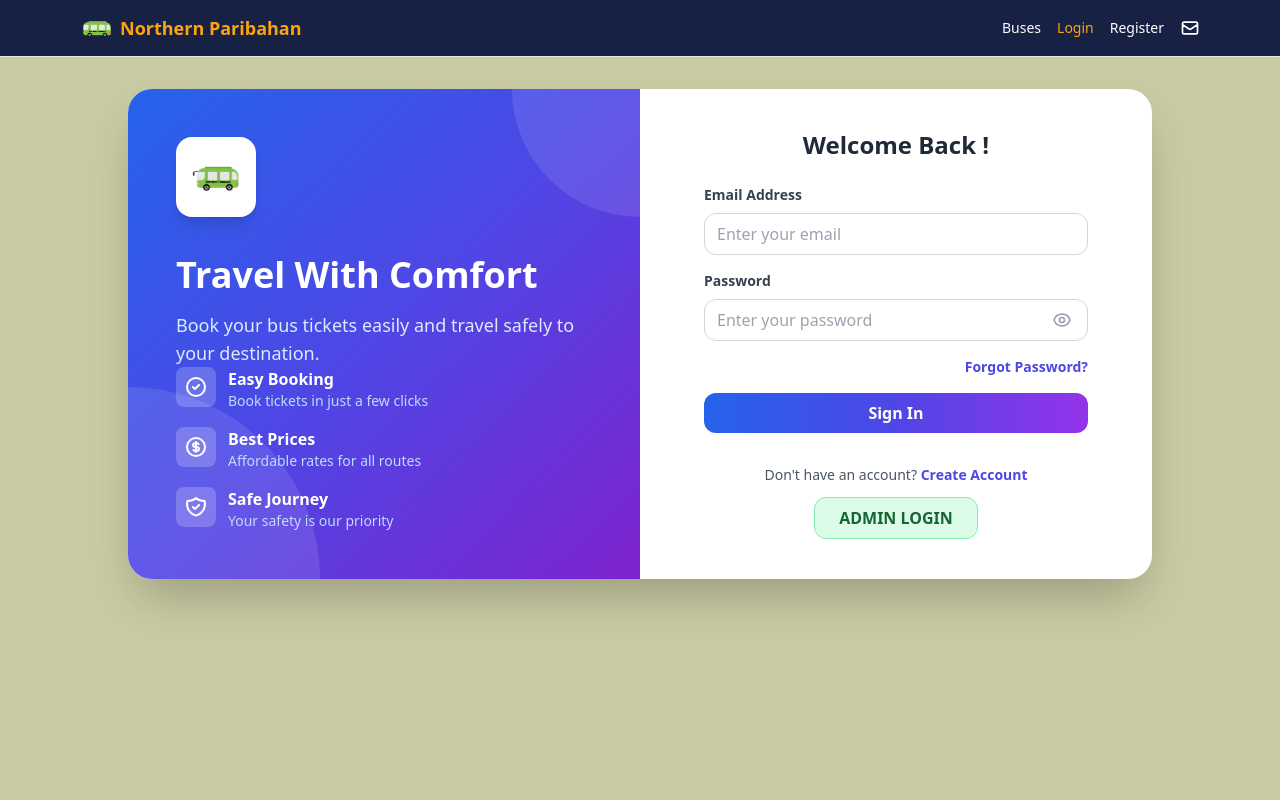
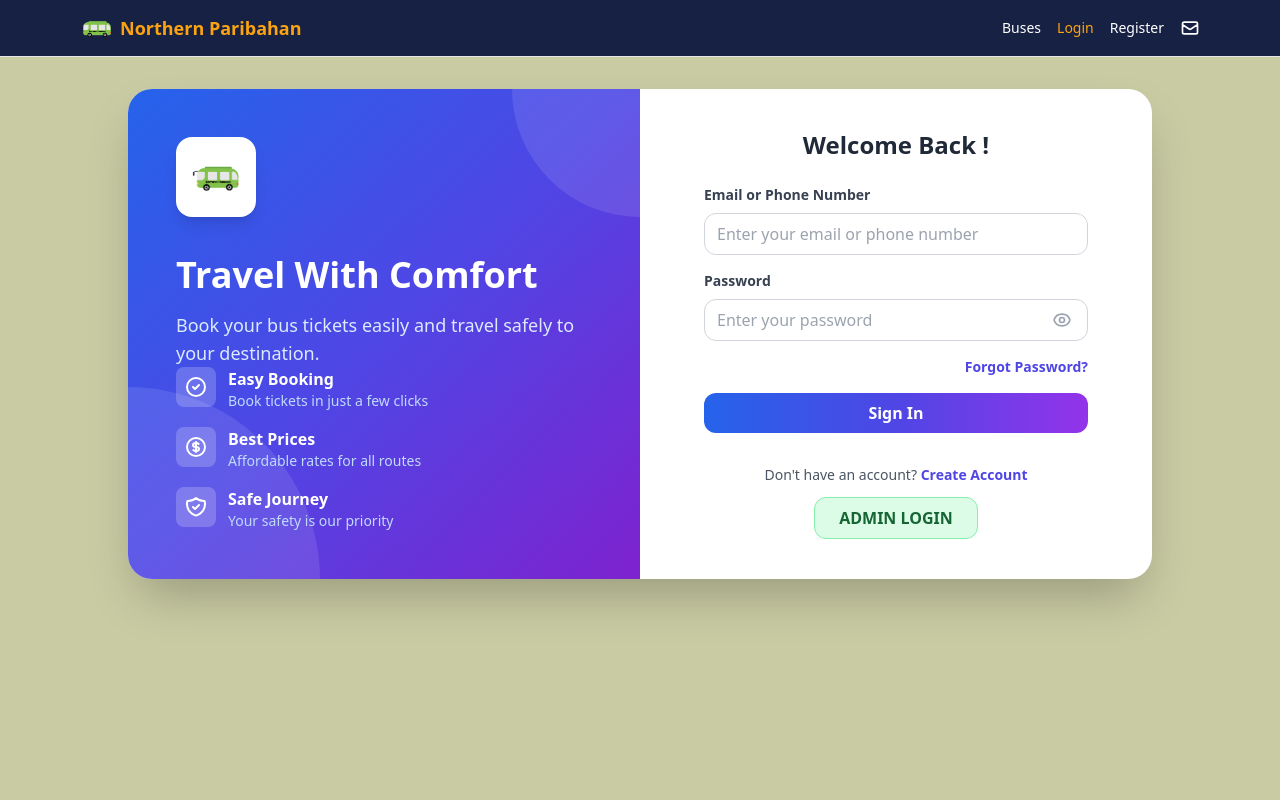
Before and after one commit to uzicodes/Northern-Paribahan, a Next.js app in the folder frontend/: page /login in a window 1280 px wide. Shown: the top 800 px of the page. Built offline with nearby package versions, Linux system fonts and the light colour scheme.

Commit message:
users have the flexibility to login using either their email address

```diff
--- a/frontend/app/login/page.tsx
+++ b/frontend/app/login/page.tsx
@@ -2,13 +2,13 @@
 import React, { useState } from 'react';
 
 export default function LoginPage() {
-  const [email, setEmail] = useState<string>('');
+  const [emailOrPhone, setEmailOrPhone] = useState<string>('');
   const [password, setPassword] = useState<string>('');
   const [showPassword, setShowPassword] = useState<boolean>(false);
 
   const handleSubmit = (e: React.FormEvent) => {
     e.preventDefault();
-    console.log('Login attempt:', { email, password });
+    console.log('Login attempt:', { emailOrPhone, password });
   };
 
   return (
@@ -93,17 +93,17 @@ export default function LoginPage() {
             <p className="text-gray-600 mb-6"></p>
 
             <form onSubmit={handleSubmit} className="space-y-4">
-              {/* Email Input */}
+              {/* Email or Phone Input */}
               <div>
-                <label htmlFor="email" className="block text-sm font-semibold text-gray-700 mb-2">
-                  Email Address
+                <label htmlFor="emailOrPhone" className="block text-sm font-semibold text-gray-700 mb-2">
+                  Email or Phone Number
                 </label>
                 <input
-                  id="email"
-                  type="email"
-                  value={email}
-                  onChange={(e) => setEmail(e.target.value)}
-                  placeholder="Enter your email"
+                  id="emailOrPhone"
+                  type="text"
+                  value={emailOrPhone}
+                  onChange={(e) => setEmailOrPhone(e.target.value)}
+                  placeholder="Enter your email or phone number"
                   required
                   className="w-full px-3 py-2 border border-gray-300 rounded-xl focus:ring-2 focus:ring-indigo-500 focus:border-transparent outline-none transition-all duration-300 text-green-700"
                 />
--- a/frontend/components/Footer.tsx
+++ b/frontend/components/Footer.tsx
@@ -134,7 +134,7 @@ export default function Footer() {
                 <div className="border-t pt-6" style={{ borderColor: '#F1F604', opacity: 0.3 }}>
                     <div className="flex flex-col md:flex-row justify-between items-center gap-4">
                         <p className="text-sm" style={{ color: '#F1F604' }}>
-                            © {new Date().getFullYear()} Northern Paribahan. All rights reserved.
+                            © 2026 Northern Paribahan. All rights reserved.
                         </p>
                         <div className="flex gap-6">
                             <a href="#" className="text-sm hover:underline transition-all" style={{ color: '#F1F604' }}>
```
